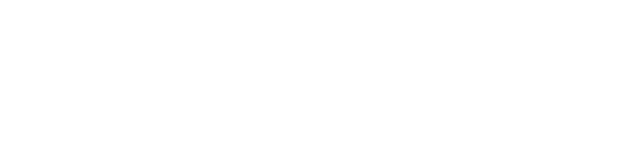
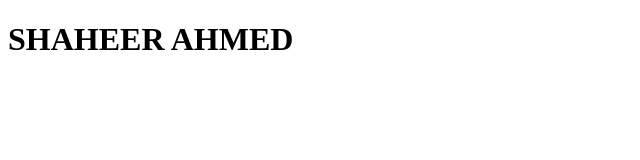
Before and after one commit to Shaheerahmed999/Final-Quiz, a plain HTML site: page index.html in a window 1280 px wide. Shown: the whole page, without its empty margins (0-640 px from the left). Drawn offline with Linux system fonts and the light colour scheme.

Commit message:
index.html

```diff
--- a/index.html
+++ b/index.html
@@ -6,6 +6,9 @@
     <title>Document</title>
 </head>
 <body>
+    <div>
+        <h1>SHAHEER AHMED</h1>
+    </div>
 
 </body>
 </html>
```
